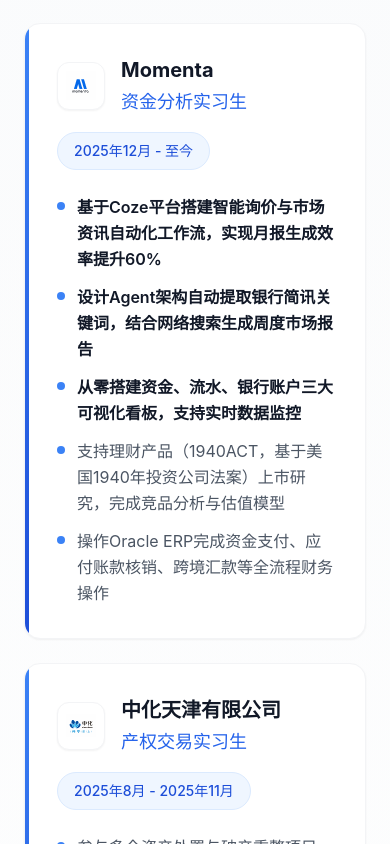
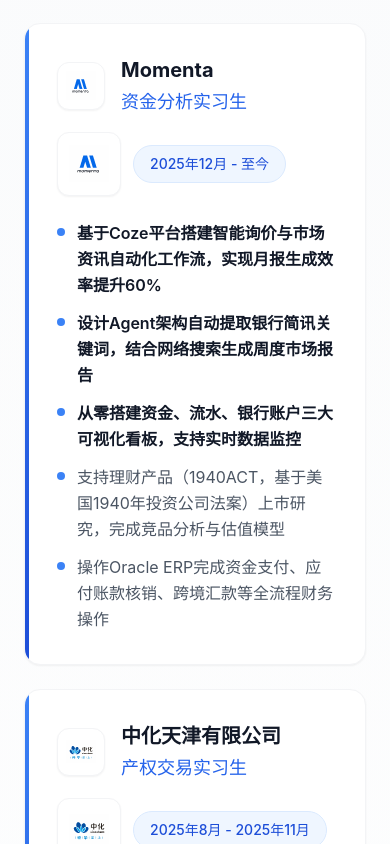
Before and after one commit to gu1209/gu1209.github.io, a Next.js app: page / in a window 390 px wide. Shown: the part 2440-3284 px from the top of the page. Built offline with nearby package versions, Linux system fonts and the light colour scheme.

Commit message:
Add company logos to experience section

```diff
--- a/app/page.tsx
+++ b/app/page.tsx
@@ -395,9 +395,16 @@
                       <p className="text-primary-600 font-medium text-lg">{lang === 'en' ? exp.roleEn : exp.role}</p>
                     </div>
                   </div>
-                  <span className="bg-primary-50 text-primary-700 px-4 py-2 rounded-full text-sm font-medium border border-primary-100 whitespace-nowrap">
-                    {lang === 'en' ? exp.periodEn : exp.period}
-                  </span>
+                  <div className="flex items-center gap-3">
+                    {exp.logo && (
+                      <div className="w-16 h-16 bg-white rounded-xl shadow-sm border border-gray-100 flex items-center justify-center p-2 md:hidden">
+                        <img src={exp.logo} alt={exp.company} className="w-10 h-10 object-contain" onError={(e) => { e.currentTarget.style.display = 'none'; }} />
+                      </div>
+                    )}
+                    <span className="bg-primary-50 text-primary-700 px-4 py-2 rounded-full text-sm font-medium border border-primary-100 whitespace-nowrap">
+                      {lang === 'en' ? exp.periodEn : exp.period}
+                    </span>
+                  </div>
                 </div>
                 <ul className="space-y-3">
                   {(lang === 'en' ? exp.highlightsEn : exp.highlights).map((highlight, i) => (
```
